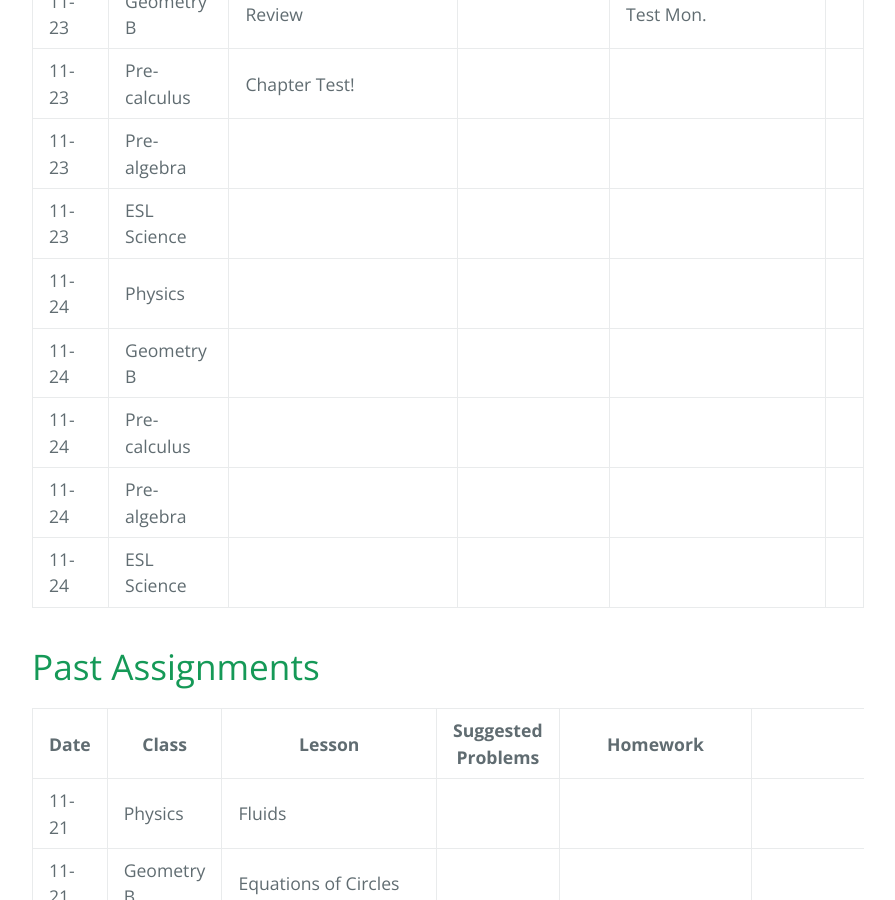
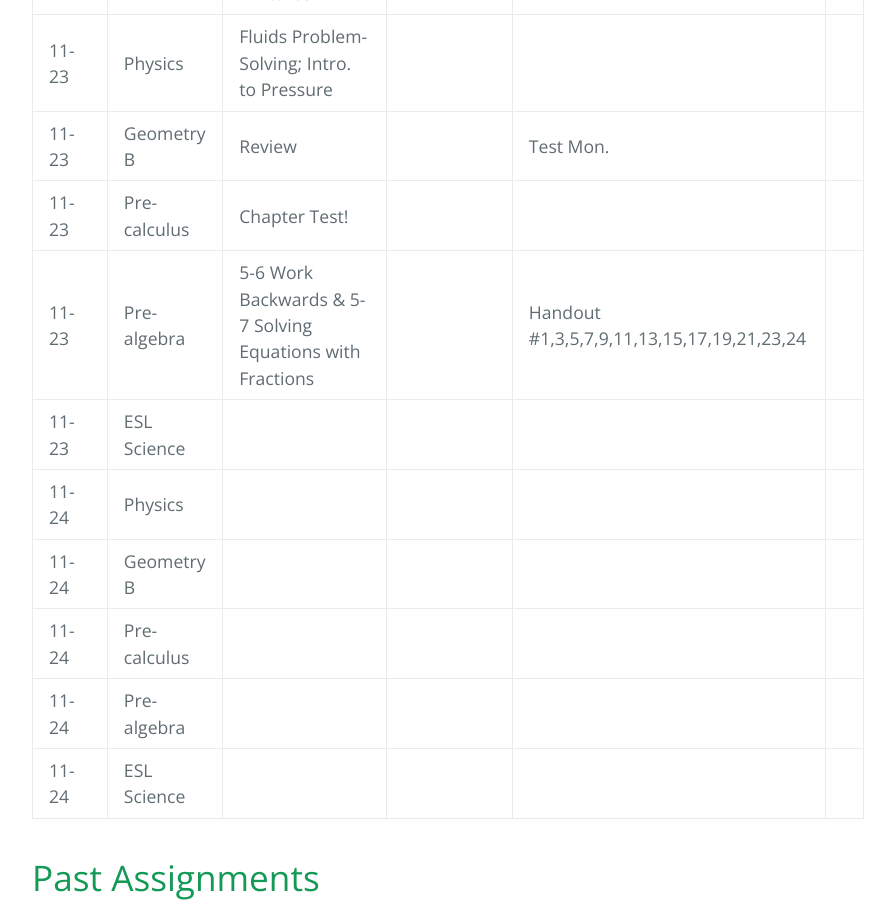
Before and after one commit to gpayoo/gpayoo, a Jekyll site: the page built from index.md, in a window 1280 px wide and 900 px high, scrolled down 1078 px. Shown: the whole window, without its empty margins (192-1087 px from the left). Built offline with Jekyll 4.4.1, drawn with Linux system fonts in a browser that asks for light colours; our own code applies the rules of GitHub Pages for plain Markdown files.

Commit message:
Update index.md

```diff
--- a/index.md
+++ b/index.md
@@ -18,7 +18,7 @@ layout: default
 | 11-23 | Physics | Fluids Problem-Solving; Intro. to Pressure | |
 | 11-23 | Geometry B |Review | | Test Mon.|
 | 11-23 | Pre-calculus | Chapter Test!  | |
-| 11-23 | Pre-algebra |  | |
+| 11-23 | Pre-algebra | 5-6 Work Backwards & 5-7 Solving Equations with Fractions | | Handout #1,3,5,7,9,11,13,15,17,19,21,23,24
 | 11-23 | ESL Science |  |  |
 | 11-24 | Physics |  | |
 | 11-24 | Geometry B | | | |
```
